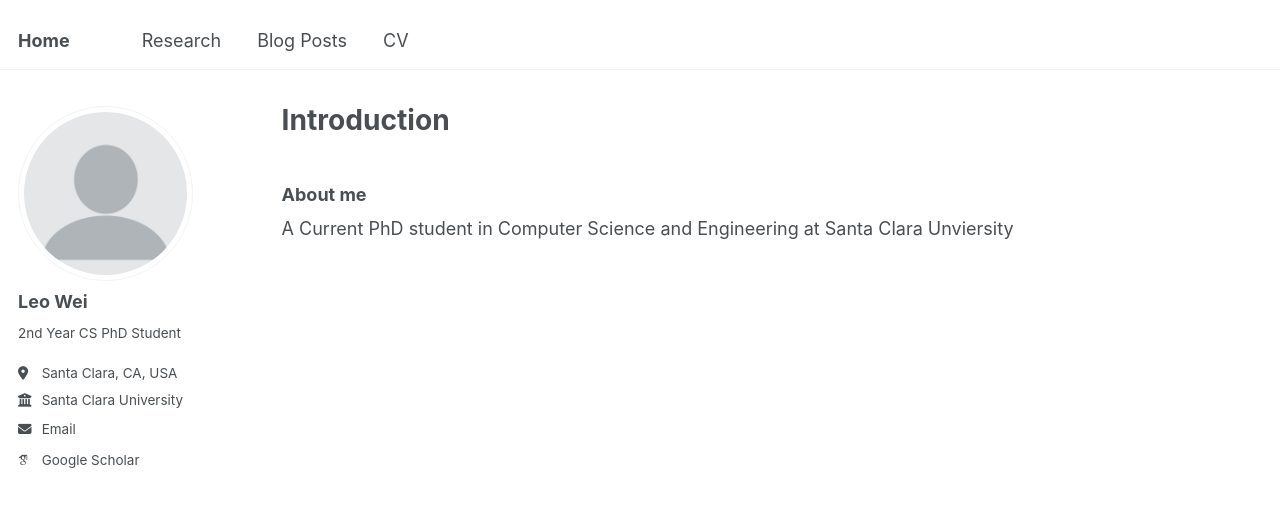
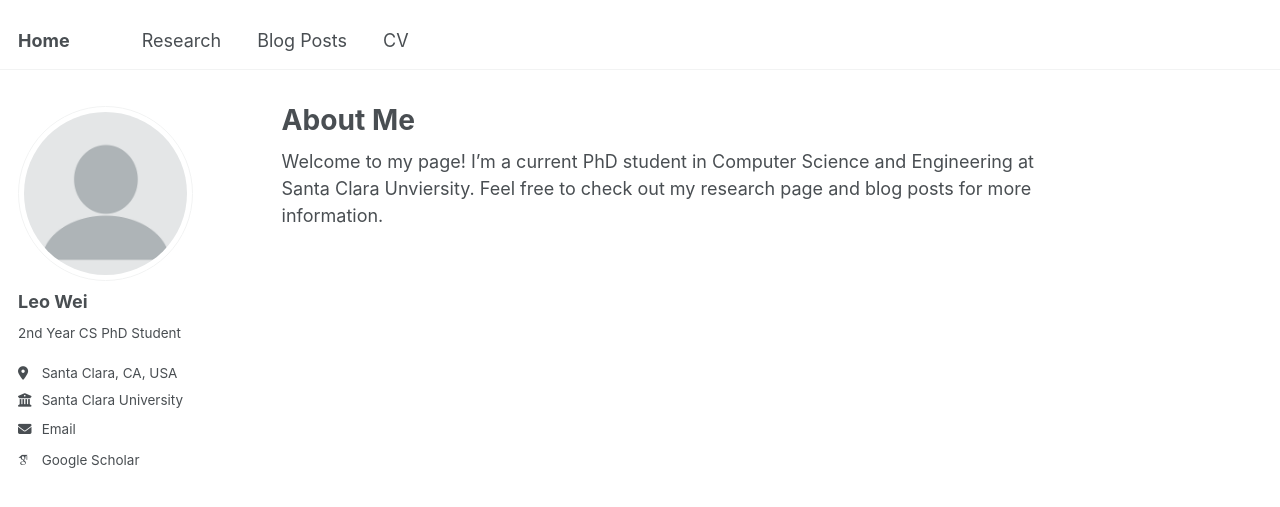
Before and after one commit to tingruew/tingruew.github.io, a Jekyll site: the page built from _pages/about.md, in a window 1280 px wide. Shown: the top 507 px of the page. Built offline with Jekyll 4.4.1, drawn with Linux system fonts in a browser that asks for light colours; some web fonts are replaced.

Commit message:
Update about.md

```diff
--- a/_pages/about.md
+++ b/_pages/about.md
@@ -1,11 +1,10 @@
 ---
 permalink: /
-title: "Introduction"
+title: "About Me"
 author_profile: true
 redirect_from:
   - /about/
   - /about.html
 ---
 
-### About me
-A Current PhD student in Computer Science and Engineering at Santa Clara Unviersity
+Welcome to my page! I'm a current PhD student in Computer Science and Engineering at Santa Clara Unviersity. Feel free to check out my research page and blog posts for more information.
```
